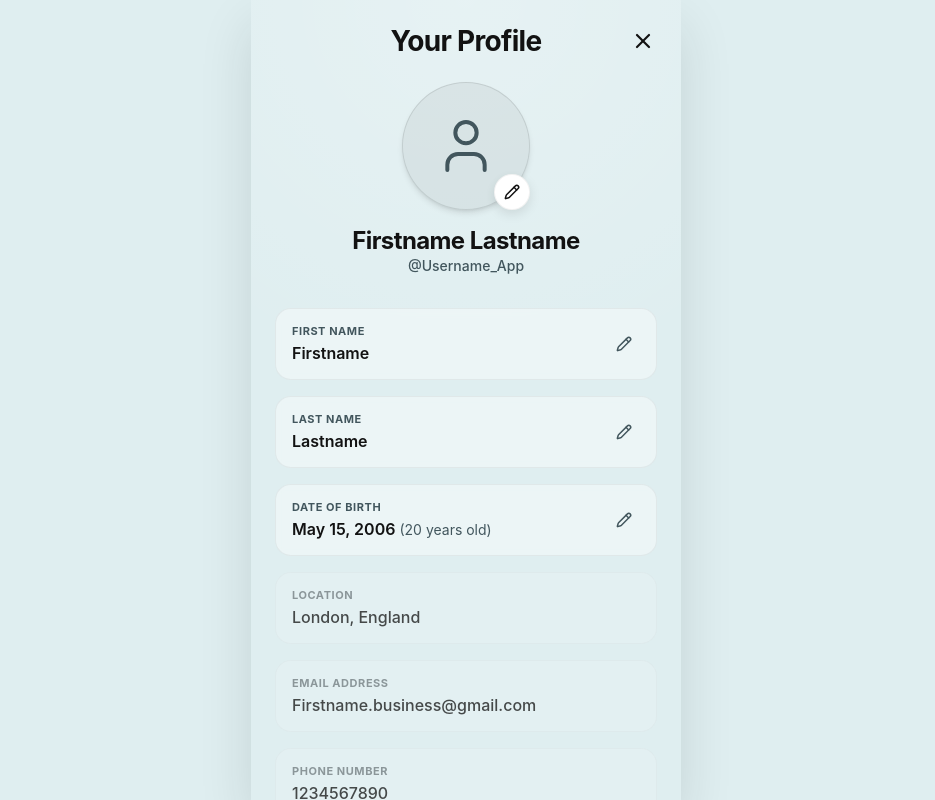
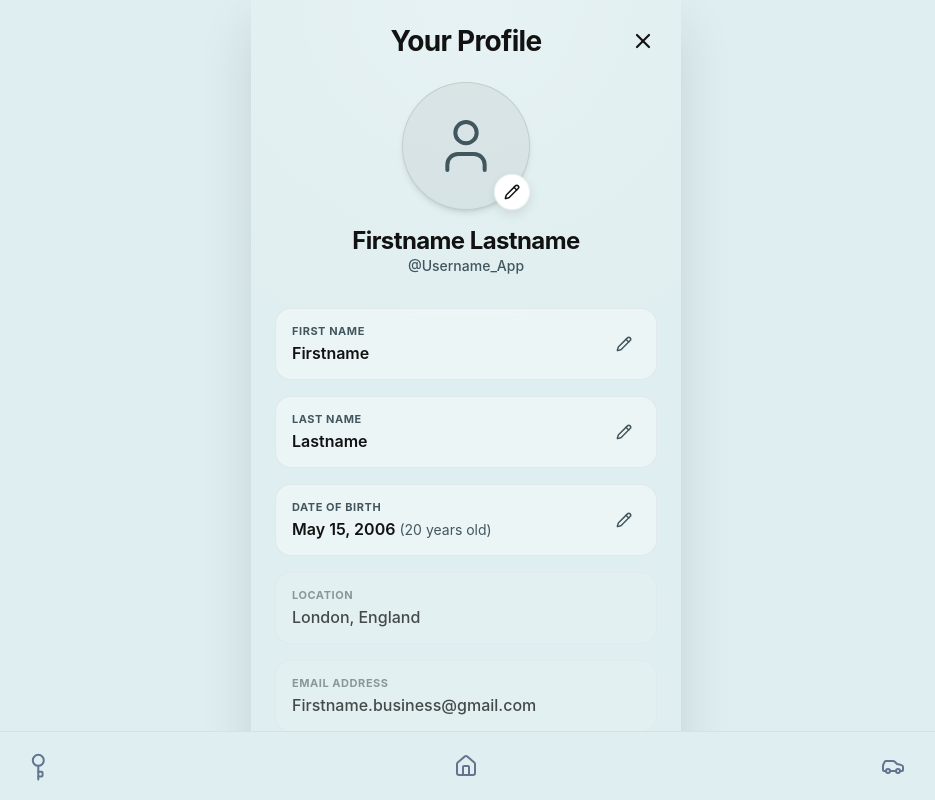
Before and after one commit to StefPo09/ParkShare, a Next.js app in the folder frontend/: page /ProfilePage in a window 1280 px wide. Shown: the whole page, without its empty margins (174-1109 px from the left). Built offline with nearby package versions, Linux system fonts and the light colour scheme.

Commit message:
Added the Navigation Bar and fixed warnings

```diff
--- a/frontend/app/ProfilePage/page.tsx
+++ b/frontend/app/ProfilePage/page.tsx
@@ -3,7 +3,7 @@
 import React, { useState, useEffect, useRef } from 'react';
 import Image from 'next/image';
 import { useRouter } from 'next/navigation';
-import { X, Pencil, ChevronRight, Check, User, Trash2, AlertCircle } from 'lucide-react';
+import { X, Pencil, ChevronRight, Check, User, Trash2, AlertCircle, Key, Home, Car } from 'lucide-react';
 
 interface UserProfile {
   firstName: string;
@@ -35,6 +35,7 @@ export default function ProfilePage() {
   const [isSaved, setIsSaved] = useState(false);
   const [showDeleteModal, setShowDeleteModal] = useState(false);
   const fileInputRef = useRef<HTMLInputElement>(null);
+  const [activeTab, setActiveTab] = useState<'key' | 'home' | 'car' | null>(null);
 
   // Data curentă de referință în sistem (Anul 2026)
   const TODAY_STR = '2026-08-24';
@@ -219,7 +220,7 @@ export default function ProfilePage() {
             <div className="w-full space-y-4">
 
               {/* First Name */}
-              <div className="flex flex-col justify-center min-h-[72px] px-4 rounded-2xl bg-white/40 dark:bg-white/5 border border-black/5 dark:border-white/5 backdrop-blur-xs">
+              <div className="flex flex-col justify-center min-h-18 px-4 rounded-2xl bg-white/40 dark:bg-white/5 border border-black/5 dark:border-white/5 backdrop-blur-xs">
                 <div className="flex items-center justify-between w-full">
                   <div className="flex-1 pr-2">
                   <span className="block text-[11px] font-bold uppercase tracking-wider text-[#42565d] dark:text-[#9db0b6] mb-0.5">
@@ -261,7 +262,7 @@ export default function ProfilePage() {
               </div>
 
               {/* Last Name */}
-              <div className="flex flex-col justify-center min-h-[72px] px-4 rounded-2xl bg-white/40 dark:bg-white/5 border border-black/5 dark:border-white/5 backdrop-blur-xs">
+              <div className="flex flex-col justify-center min-h-18 px-4 rounded-2xl bg-white/40 dark:bg-white/5 border border-black/5 dark:border-white/5 backdrop-blur-xs">
                 <div className="flex items-center justify-between w-full">
                   <div className="flex-1 pr-2">
                   <span className="block text-[11px] font-bold uppercase tracking-wider text-[#42565d] dark:text-[#9db0b6] mb-0.5">
@@ -303,7 +304,7 @@ export default function ProfilePage() {
               </div>
 
               {/* Date of Birth */}
-              <div className="flex flex-col justify-center min-h-[72px] py-2 px-4 rounded-2xl bg-white/40 dark:bg-white/5 border border-black/5 dark:border-white/5 backdrop-blur-xs">
+              <div className="flex flex-col justify-center min-h-18 py-2 px-4 rounded-2xl bg-white/40 dark:bg-white/5 border border-black/5 dark:border-white/5 backdrop-blur-xs">
                 <div className="flex items-center justify-between w-full">
                   <div className="flex-1 pr-2">
                   <span className="block text-[11px] font-bold uppercase tracking-wider text-[#42565d] dark:text-[#9db0b6] mb-0.5">
@@ -320,7 +321,7 @@ export default function ProfilePage() {
                                 onChange={(e) => setTempValue(e.target.value)}
                                 onKeyDown={(e) => handleKeyDown(e, 'birthDate')}
                                 autoFocus
-                                className="flex-1 h-9 px-3 text-sm rounded-lg border border-black/10 dark:border-white/10 bg-white dark:bg-black/20 text-[#121212] dark:text-white focus:outline-none dark:[color-scheme:dark]"
+                                className="flex-1 h-9 px-3 text-sm rounded-lg border border-black/10 dark:border-white/10 bg-white dark:bg-black/20 text-[#121212] dark:text-white focus:outline-none dark:scheme-dark"
                             />
                             <button
                                 disabled={isInvalidDate}
@@ -370,7 +371,7 @@ export default function ProfilePage() {
               </div>
 
               {/* Location */}
-              <div className="flex flex-col justify-center h-[72px] px-4 rounded-2xl bg-white/20 dark:bg-white/[0.02] border border-black/[0.03] dark:border-white/[0.02] opacity-75">
+              <div className="flex flex-col justify-center h-18 px-4 rounded-2xl bg-white/20 dark:bg-white/2 border border-black/3 dark:border-white/2 opacity-75">
               <span className="block text-[11px] font-bold uppercase tracking-wider text-[#6f797d] dark:text-[#6f797d] mb-0.5">
                 Location
               </span>
@@ -380,7 +381,7 @@ export default function ProfilePage() {
               </div>
 
               {/* Email */}
-              <div className="flex flex-col justify-center h-[72px] px-4 rounded-2xl bg-white/20 dark:bg-white/[0.02] border border-black/[0.03] dark:border-white/[0.02] opacity-75 overflow-hidden">
+              <div className="flex flex-col justify-center h-18 px-4 rounded-2xl bg-white/20 dark:bg-white/2 border border-black/3 dark:border-white/2 opacity-75 overflow-hidden">
               <span className="block text-[11px] font-bold uppercase tracking-wider text-[#6f797d] dark:text-[#6f797d] mb-0.5">
                 Email Address
               </span>
@@ -390,7 +391,7 @@ export default function ProfilePage() {
               </div>
 
               {/* Phone Number */}
-              <div className="flex flex-col justify-center h-[72px] px-4 rounded-2xl bg-white/20 dark:bg-white/[0.02] border border-black/[0.03] dark:border-white/[0.02] opacity-75">
+              <div className="flex flex-col justify-center h-18 px-4 rounded-2xl bg-white/20 dark:bg-white/2 border border-black/3 dark:border-white/2 opacity-75">
               <span className="block text-[11px] font-bold uppercase tracking-wider text-[#6f797d] dark:text-[#6f797d] mb-0.5">
                 Phone Number
               </span>
@@ -400,7 +401,7 @@ export default function ProfilePage() {
               </div>
 
               {/* Account Settings */}
-              <button onClick={() => router.push('/SettingsPage')} aria-label="Open account settings" className="w-full flex items-center justify-between h-[60px] px-4 rounded-2xl bg-white/40 dark:bg-white/5 border border-black/5 dark:border-white/5 text-base font-bold text-[#121212] dark:text-white hover:bg-white/60 dark:hover:bg-white/10 transition duration-200 mt-2 cursor-pointer active:scale-[0.99]">
+              <button onClick={() => router.push('/SettingsPage')} aria-label="Open account settings" className="w-full flex items-center justify-between h-15 px-4 rounded-2xl bg-white/40 dark:bg-white/5 border border-black/5 dark:border-white/5 text-base font-bold text-[#121212] dark:text-white hover:bg-white/60 dark:hover:bg-white/10 transition duration-200 mt-2 cursor-pointer active:scale-[0.99]">
                 <span>Account Settings</span>
                 <ChevronRight className="w-5 h-5 text-[#42565d] dark:text-[#9db0b6]" strokeWidth={2.5} />
               </button>
@@ -410,7 +411,7 @@ export default function ProfilePage() {
           {/* --- Pop-up Modal pentru Ștergere --- */}
           {showDeleteModal && (
               <div className="fixed inset-0 z-50 flex items-center justify-center p-4 bg-black/40 backdrop-blur-xs">
-                <div className="w-full max-w-[280px] rounded-[24px] bg-[#dfeef0] p-5 text-center shadow-xl dark:bg-[#0d2a24] border border-black/5 dark:border-white/10 animate-scale-in">
+                <div className="w-full max-w-70 rounded-3xl bg-[#dfeef0] p-5 text-center shadow-xl dark:bg-[#0d2a24] border border-black/5 dark:border-white/10 animate-scale-in">
                   <div className="mx-auto mb-3 flex h-12 w-12 items-center justify-center rounded-full bg-red-100 dark:bg-red-950 text-red-600 dark:text-red-400">
                     <Trash2 className="h-6 w-6" strokeWidth={2.2} />
                   </div>
@@ -438,6 +439,36 @@ export default function ProfilePage() {
               </div>
           )}
 
+              {/* --- Bottom Navigation Bar --- */}
+              <nav className="absolute bottom-0 left-0 right-0 flex justify-around items-center py-4 bg-[#dfeef0] dark:bg-[#011b1b] border-t border-black/5 dark:border-white/10 z-30">
+                <button
+                  onClick={() => { setActiveTab('key'); router.push('/RentPage'); }}
+                  className={`p-1.5 transition-all cursor-pointer rounded-full ${
+                    activeTab === 'key' ? 'text-[#0f4c81] dark:text-[#2dd4bf] scale-110' : 'text-slate-500 dark:text-slate-400'
+                  }`}
+                >
+                  <Key className="w-6 h-6 transform -rotate-45" strokeWidth={activeTab === 'key' ? 2.5 : 2} />
+                </button>
+
+                <button
+                  onClick={() => { setActiveTab('home'); router.push('/HomePage'); }}
+                  className={`p-1.5 transition-all cursor-pointer rounded-full ${
+                    activeTab === 'home' ? 'text-[#0f4c81] dark:text-[#2dd4bf] scale-110' : 'text-slate-500 dark:text-slate-400'
+                  }`}
+                >
+                  <Home className="w-6 h-6" strokeWidth={activeTab === 'home' ? 2.5 : 2} />
+                </button>
+
+                <button
+                  onClick={() => { setActiveTab('car'); router.push('/ManageCarPage'); }}
+                  className={`p-1.5 transition-all cursor-pointer rounded-full ${
+                    activeTab === 'car' ? 'text-[#0f4c81] dark:text-[#2dd4bf] scale-110' : 'text-slate-500 dark:text-slate-400'
+                  }`}
+                >
+                  <Car className="w-6 h-6" strokeWidth={activeTab === 'car' ? 2.5 : 2} />
+                </button>
+              </nav>
+
         </div>
       </div>
   );
```
